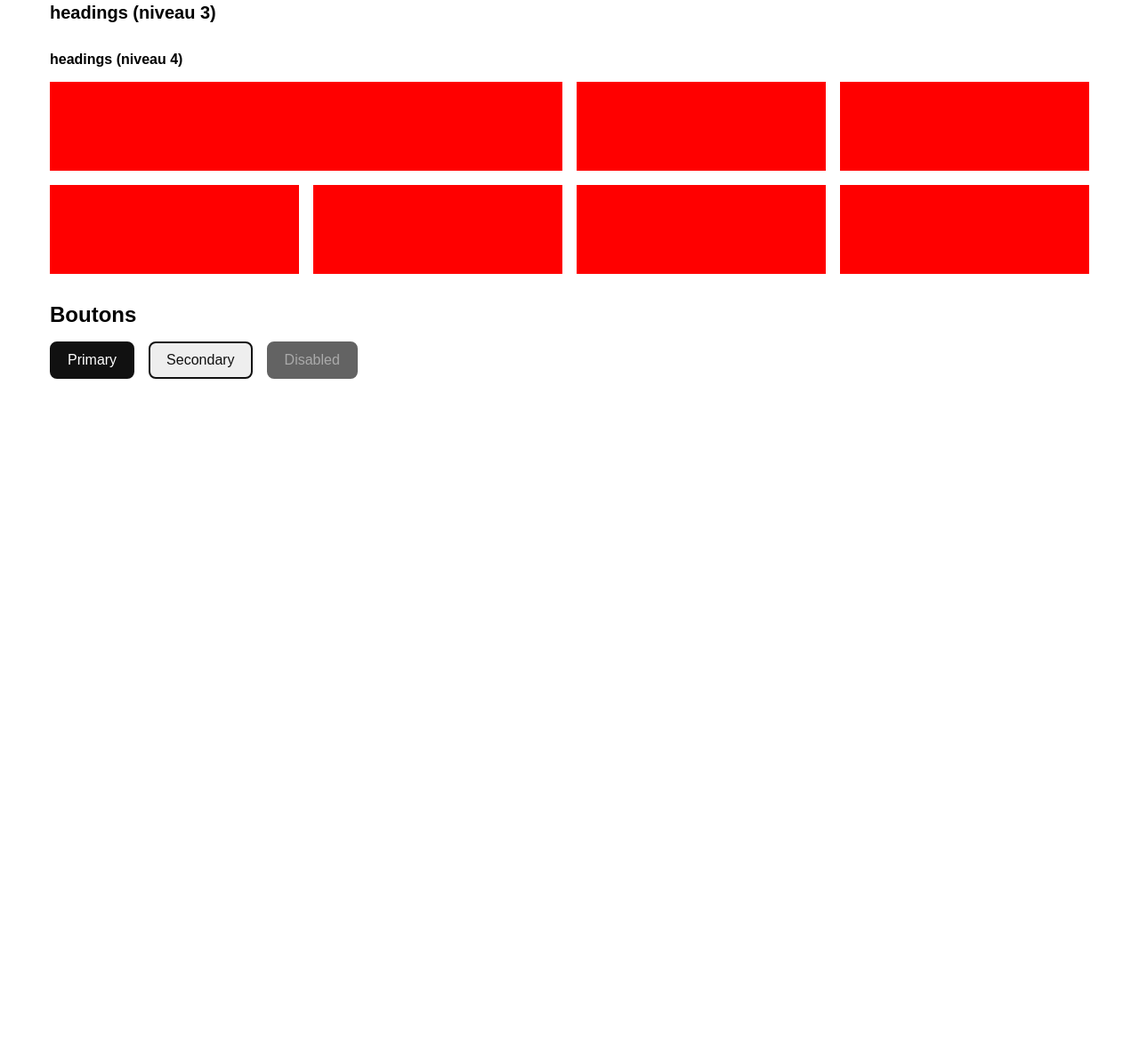
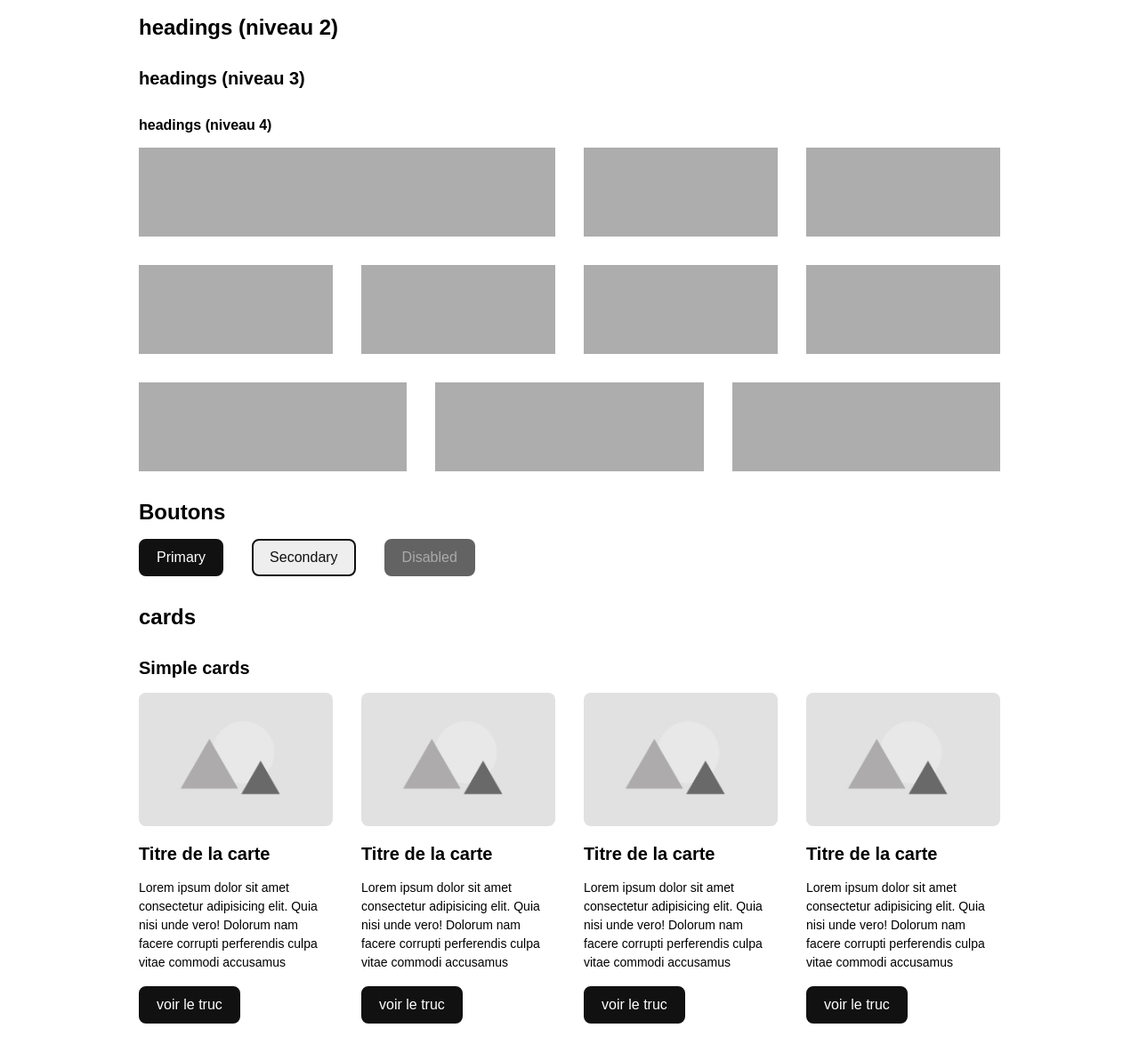
Before and after one commit to Nico-ON-Web/frameworkcss, a plain HTML site: page index.html in a window 1280 px wide. Shown: the part 174-1357 px from the top of the page at 89% size. Before the commit the page ends 800 px from the top, so only its background shows below. Drawn offline with Linux system fonts and the light colour scheme.

Commit message:
ajout header card img placeholder

```diff
--- a/index.html
+++ b/index.html
@@ -9,19 +9,34 @@
 </head>
 
 <body>
-    <div class="container-1200">
+    <header class="flex align-center justify-between">
+        <div>LOGO</div>
+        <div class="flex align-center gap">
+            <nav>
+                <a href="">Home</a>
+                <a href="">Menu 1</a>
+                <a href="">Menu 1</a>
+                <a href="">Menu 1</a>
+            </nav>
+            <a href="" class="btn btn-primary">Me connecter</a>
+        </div>
+    </header>
+    <div class="container-1000">
         <h1>Mon framework css (headings niveau 1)</h1>
         <h2>headings (niveau 2)</h2>
         <h3>headings (niveau 3)</h3>
         <h4>headings (niveau 4)</h4>
         <div class="flex gap">
-            <div style="background-color:red; height: 100px" class="large-6"></div>
-            <div style="background-color:red; height: 100px" class="large-3"></div>
-            <div style="background-color:red; height: 100px" class="large-3"></div>
-            <div style="background-color:red; height: 100px" class="large-3"></div>
-            <div style="background-color:red; height: 100px" class="large-3"></div>
-            <div style="background-color:red; height: 100px" class="large-3"></div>
-            <div style="background-color:red; height: 100px" class="large-3"></div>
+            <div style="background-color:rgb(173, 173, 173); height: 100px" class="large-6"></div>
+            <div style="background-color:rgb(173, 173, 173); height: 100px" class="large-3"></div>
+            <div style="background-color:rgb(173, 173, 173); height: 100px" class="large-3"></div>
+            <div style="background-color:rgb(173, 173, 173); height: 100px" class="large-3"></div>
+            <div style="background-color:rgb(173, 173, 173); height: 100px" class="large-3"></div>
+            <div style="background-color:rgb(173, 173, 173); height: 100px" class="large-3"></div>
+            <div style="background-color:rgb(173, 173, 173); height: 100px" class="large-3"></div>
+            <div style="background-color:rgb(173, 173, 173); height: 100px" class="large-4"></div>
+            <div style="background-color:rgb(173, 173, 173); height: 100px" class="large-4"></div>
+            <div style="background-color:rgb(173, 173, 173); height: 100px" class="large-4"></div>
         </div>
         <h2>Boutons</h2>
         <div class="flex gap">
@@ -30,6 +45,34 @@
             <a href="" class="btn btn-disabled">Disabled</a>
 
         </div>
+        <h2>cards</h2>
+        <h3>Simple cards</h3>
+        <div class="flex gap">
+            <div class="card large-3">
+                <img src="./assets/img-placeholder.jpg" alt="">
+                <h3>Titre de la carte</h3>
+                <p>Lorem ipsum dolor sit amet consectetur adipisicing elit. Quia nisi unde vero! Dolorum nam facere corrupti perferendis culpa vitae commodi accusamus</p>
+                <a href="" class="btn btn-primary">voir le truc</a>
+            </div>
+            <div class="card large-3">
+                <img src="./assets/img-placeholder.jpg" alt="">
+                <h3>Titre de la carte</h3>
+                <p>Lorem ipsum dolor sit amet consectetur adipisicing elit. Quia nisi unde vero! Dolorum nam facere corrupti perferendis culpa vitae commodi accusamus</p>
+                <a href="" class="btn btn-primary">voir le truc</a>
+            </div>
+            <div class="card large-3">
+                <img src="./assets/img-placeholder.jpg" alt="">
+                <h3>Titre de la carte</h3>
+                <p>Lorem ipsum dolor sit amet consectetur adipisicing elit. Quia nisi unde vero! Dolorum nam facere corrupti perferendis culpa vitae commodi accusamus</p>
+                <a href="" class="btn btn-primary">voir le truc</a>
+            </div>
+            <div class="card large-3">
+                <img src="./assets/img-placeholder.jpg" alt="">
+                <h3>Titre de la carte</h3>
+                <p>Lorem ipsum dolor sit amet consectetur adipisicing elit. Quia nisi unde vero! Dolorum nam facere corrupti perferendis culpa vitae commodi accusamus</p>
+                <a href="" class="btn btn-primary">voir le truc</a>
+            </div>
+        </div>
     </div>
 
 </body>
--- a/style.css
+++ b/style.css
@@ -6,10 +6,10 @@
 }
 
 /*--------------------------------------------------
-Variables
+🤖 Variables
 ----------------------------------------------------*/
 :root{
-    --gap: 16px;
+    --gap: 32px;
     --primary: #111;
     --secondary: #eee;
     --black: #000;
@@ -19,15 +19,15 @@ Variables
 }
 
 /*--------------------------------------------------
-Container et responsive
+📦Container et responsive
 ---------------------------------------------------*/
 .container{
     width : 100%;
     /*vous pouvez enlever le padding si il vous gene*/
     padding: 16px;
 }
-.container-1200{
-    max-width: 1200px;
+.container-1000{
+    max-width: 1000px;
     width: 100%;
     margin-left: auto;
     margin-right: auto;
@@ -45,7 +45,7 @@ Container et responsive
 
 
 /*--------------------------------------------------
-Mise en page flex
+🪄 Mise en page flex
 ---------------------------------------------------*/
 .flex{
     display: flex;
@@ -79,7 +79,7 @@ Mise en page flex
 
 
 /*--------------------------------------------------
-Largeurs et colonnes
+🧱Largeurs et colonnes
 ---------------------------------------------------*/
 
 /*Generation des classes pour la largeur des colonnes selon
@@ -204,7 +204,7 @@ les resolutions d'ecrans d'apres un petit script sass*/
 
 
 /*--------------------------------------------------
-Styliser du texte
+✍️ Styliser du texte
 ---------------------------------------------------*/
 h1,h2,h3,h4,h5,h6{
     margin-bottom: 16px;
@@ -227,10 +227,13 @@ h4{
 p{
     line-height: 1.5;
 }
-
+a{
+    color: var(--black);
+    text-decoration: none;
+}
 
 /*--------------------------------------------------
-Boutons
+✅Boutons (rajoutez les hover de vos choix 😊)
 ---------------------------------------------------*/
 .btn{
     display: inline-block;
@@ -238,7 +241,7 @@ Boutons
     padding: 10px 18px;
     border-radius: 8px;
     cursor: pointer;
-    text-decoration: none;
+
     border: 2px solid var(--primary);
 }
 .btn-primary{
@@ -256,3 +259,48 @@ Boutons
     cursor: not-allowed;
     border: 2px solid var(--grey);
 }
+
+
+
+/*--------------------------------------------------
+🎓Header
+---------------------------------------------------*/
+
+header{
+    background-color: var(--secondary);
+    padding: 16px 64px;
+}
+header nav{
+    display: flex;
+    gap: 16px;
+}
+header nav a{
+    color: var(--black);
+    transition: color .33s ease;
+}
+header a:hover{
+    color : var(--primary);
+}
+
+
+/*--------------------------------------------------
+🃏 Cards
+---------------------------------------------------*/
+.card{
+    border-radius: 8px;
+
+    h3,h4,.btn{
+        margin-top: 16px;
+        margin-bottom: 16px;
+    }
+    img{
+        border-radius: 8px;
+        object-fit: cover;
+        object-position: center;
+        width: 100%;
+        height: 150px;
+    }
+    p{
+        font-size: 14px;
+    }
+}
```
Also changed, not shown: assets/img-placeholder.jpg (added).
